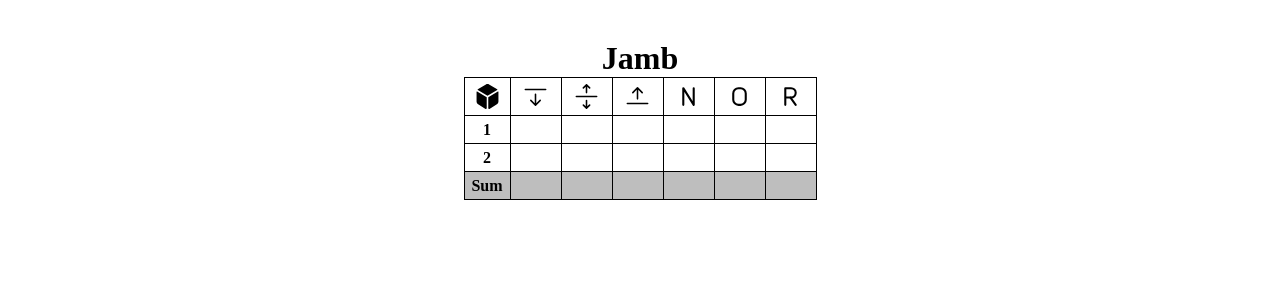
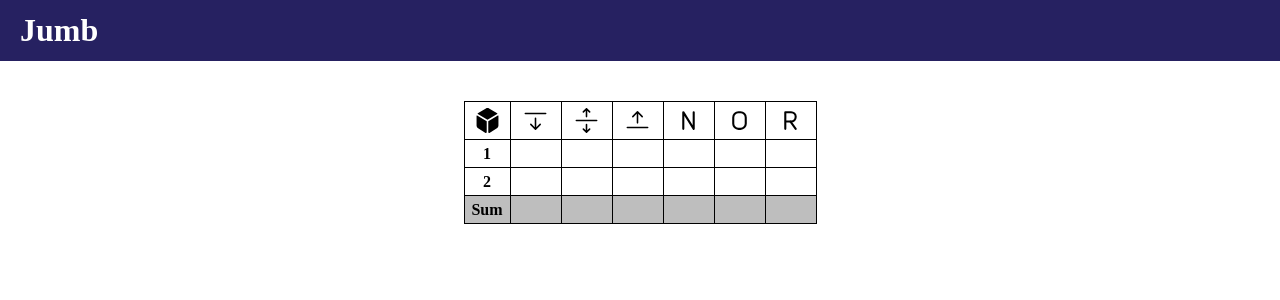
Before and after one commit to PavlePetrovic/Jamb, a React (Create React App) app: page / in a window 1280 px wide. Shown: the top 300 px of the page. Built offline with nearby package versions, Linux system fonts and the light colour scheme.

Commit message:
Adding Header component and install Redux and Redux Toolkit

```diff
--- a/package.json
+++ b/package.json
@@ -3,12 +3,14 @@
   "version": "0.1.0",
   "private": true,
   "dependencies": {
+    "@reduxjs/toolkit": "^1.9.1",
     "@testing-library/jest-dom": "^5.16.5",
     "@testing-library/react": "^13.4.0",
     "@testing-library/user-event": "^13.5.0",
     "react": "^18.2.0",
     "react-dom": "^18.2.0",
     "react-icons": "^4.7.1",
+    "react-redux": "^8.0.5",
     "react-scripts": "5.0.1",
     "sass": "^1.56.1",
     "scss": "^0.2.4",
--- a/src/App.js
+++ b/src/App.js
@@ -1,13 +1,15 @@
+import styles from './App.module.scss'
 import Table from "./components/Table/Table";
-
-import styles from './App.module.scss'
+import Header from "./components/Header/Header";
 
 function App() {
   return (
+    <>
+    <Header />
     <div className={styles.App}>
-      <h1>Jamb</h1>
       <Table />
     </div>
+    </>
   );
 }
 
--- /dev/null
+++ b/src/components/Header/Header.jsx
@@ -0,0 +1,13 @@
+import React from 'react'
+
+import styles from './Header.module.scss'
+
+const Header = () => {
+  return (
+    <header>
+      <h1>Jumb</h1>
+    </header>
+  )
+}
+
+export default Header
--- /dev/null
+++ b/src/components/Header/Header.module.scss
@@ -0,0 +1,5 @@
+header {
+   background-color: #262161;
+   color: white;
+   padding: 12px 20px;
+}
```
Also changed, not shown: 1 other file (tests, documents, lock files or other folders).
